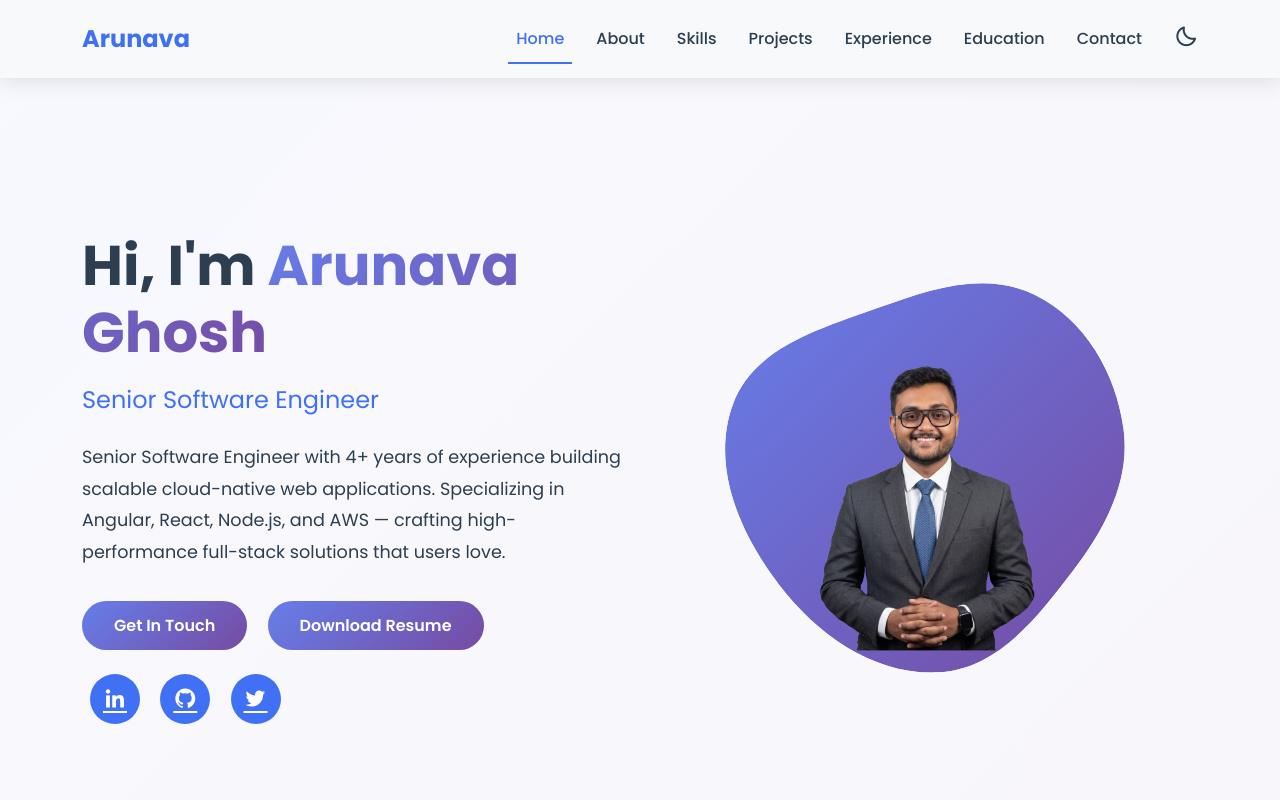
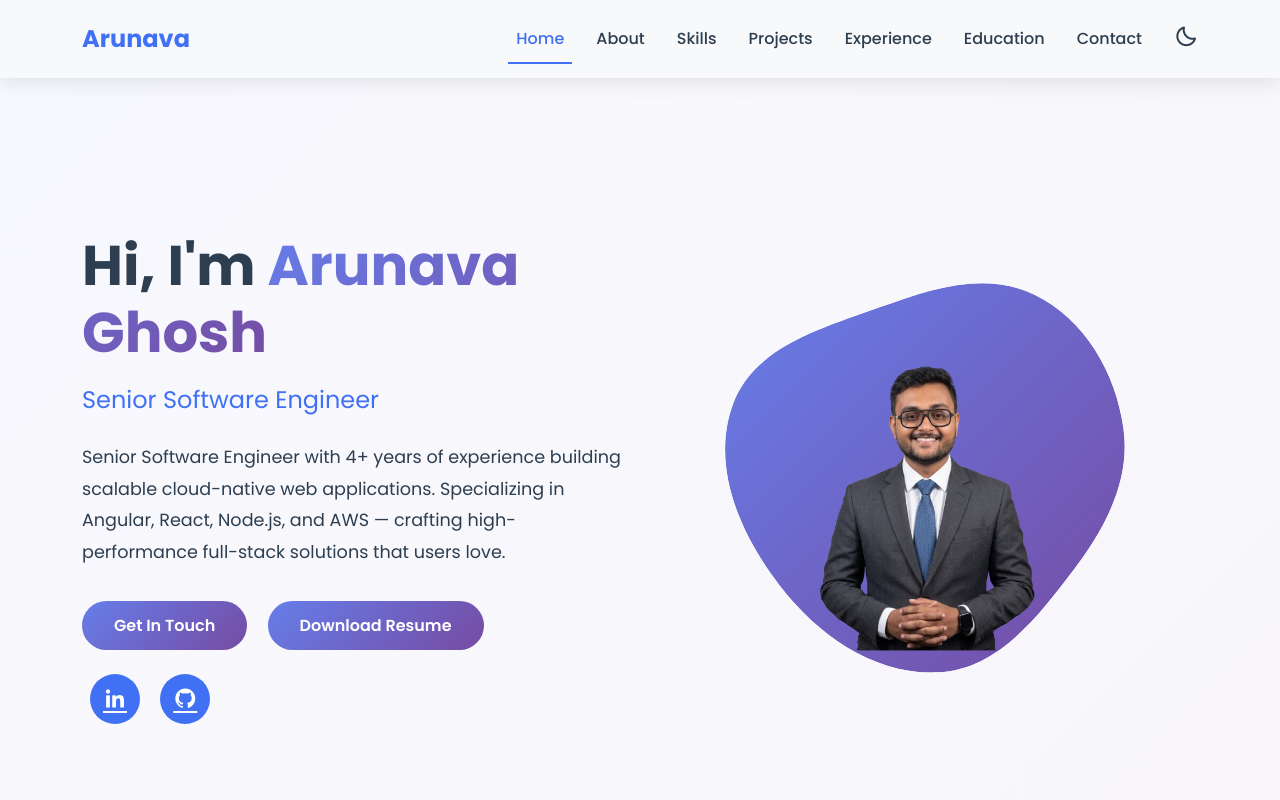
Before and after one commit to drifted-coder/portfolio-website, a plain HTML site: page index.html in a window 1280 px wide. Shown: the top 800 px of the page. Drawn offline with nearby package versions, Linux system fonts and the light colour scheme.

Commit message:
twitter-commented

```diff
--- a/index.html
+++ b/index.html
@@ -484,10 +484,10 @@
                                 aria-label="GitHub Profile">
                                 <i class='bx bxl-github'></i>
                             </a>
-                            <a href="https://twitter.com/drifted_coder" target="_blank" rel="noopener"
+                            <!-- <a href="https://twitter.com/drifted_coder" target="_blank" rel="noopener"
                                 aria-label="Twitter Profile">
                                 <i class='bx bxl-twitter'></i>
-                            </a>
+                            </a> -->
                         </div>
                     </div>
 
```
